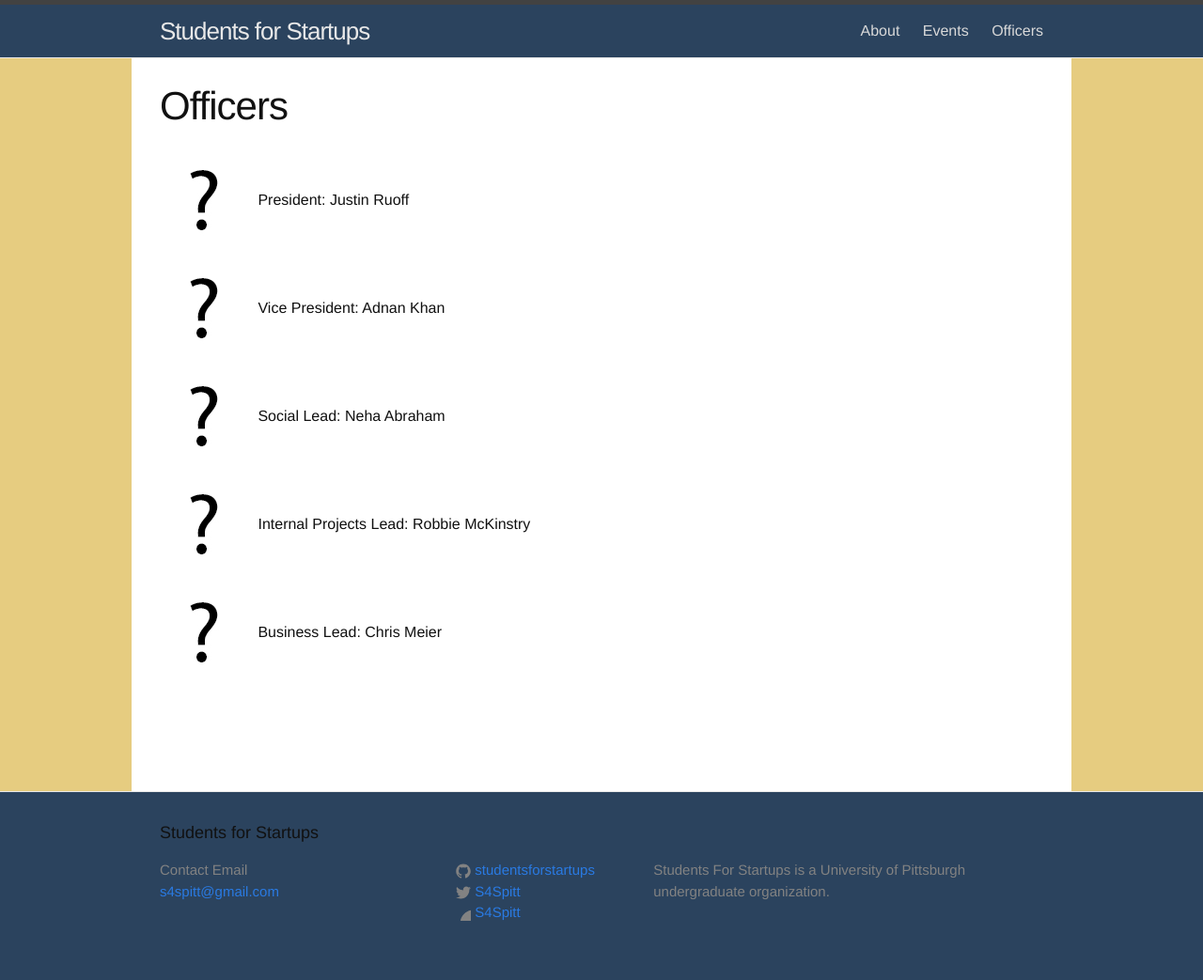
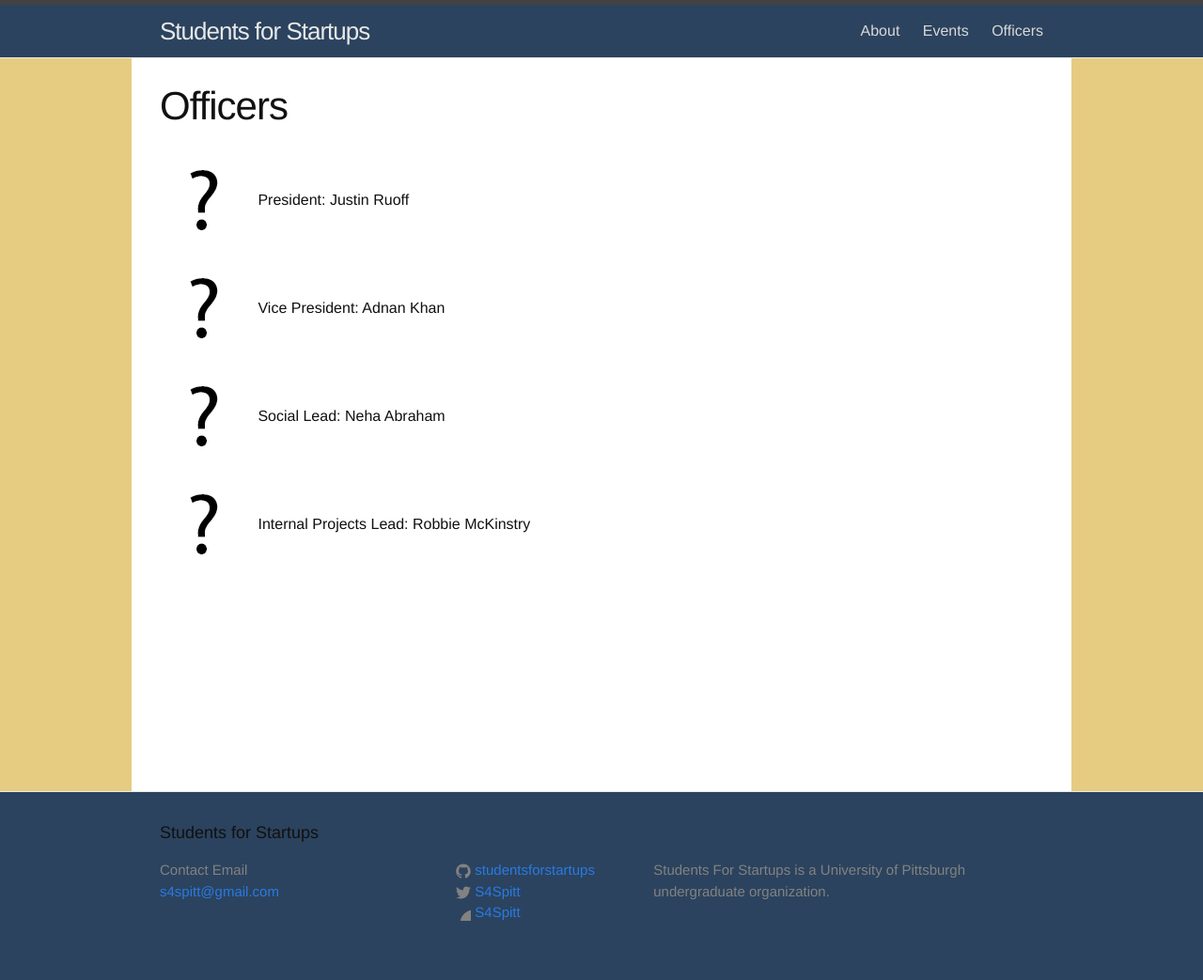
Before and after one commit to studentsforstartups/studentsforstartups.github.io, a Jekyll site: the page built from leadership.md, in a window 1280 px wide. Shown: the whole page at 94% size. Built offline with Jekyll 4.4.1, drawn with Linux system fonts in a browser that asks for light colours.

Commit message:
updated leaders

```diff
--- a/leadership.md
+++ b/leadership.md
@@ -15,6 +15,3 @@ Social Lead: Neha Abraham
 
 ![Robbie McKinstry]({{}}/assets/place_holder.jpg)
 Internal Projects Lead: Robbie McKinstry
-
-![Chris Meier]({{}}/assets/place_holder.jpg)
-Business Lead: Chris Meier
```
